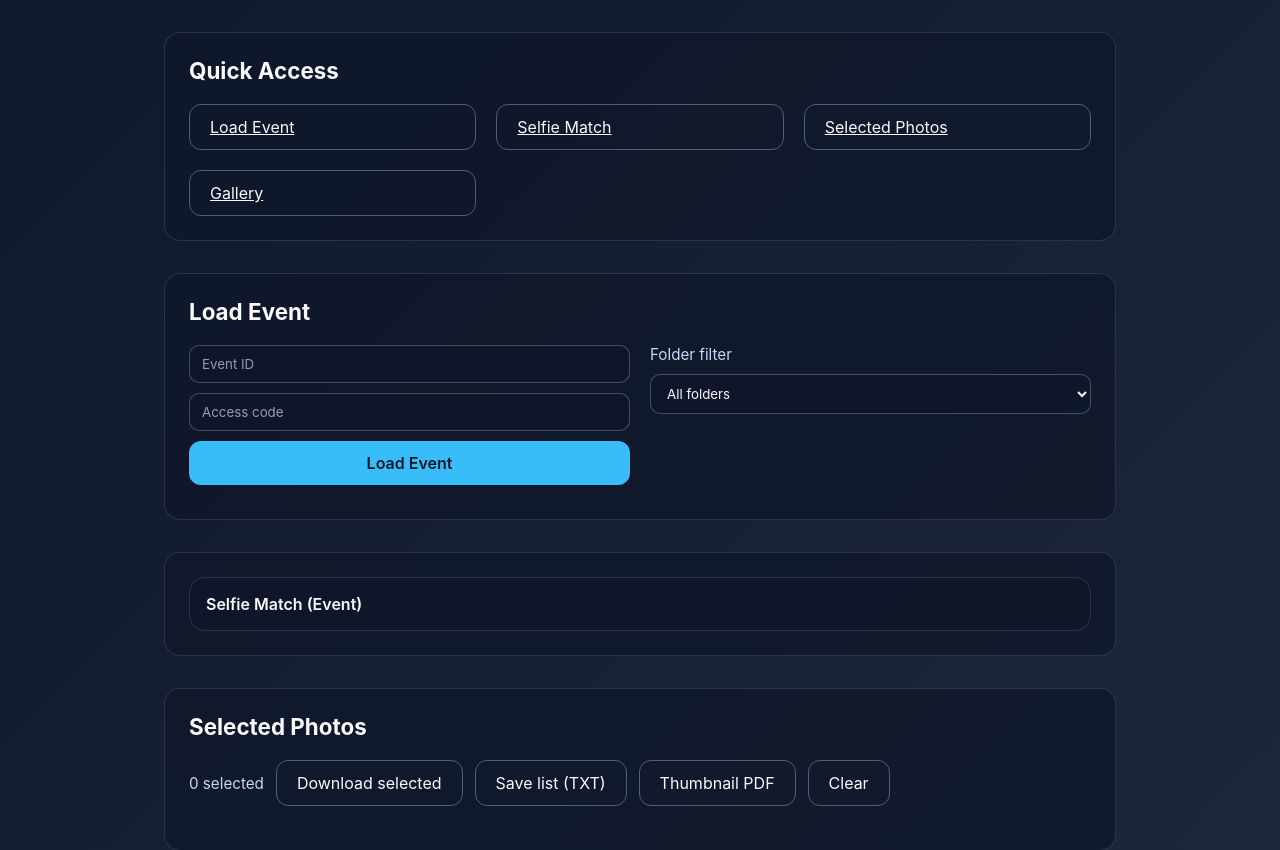
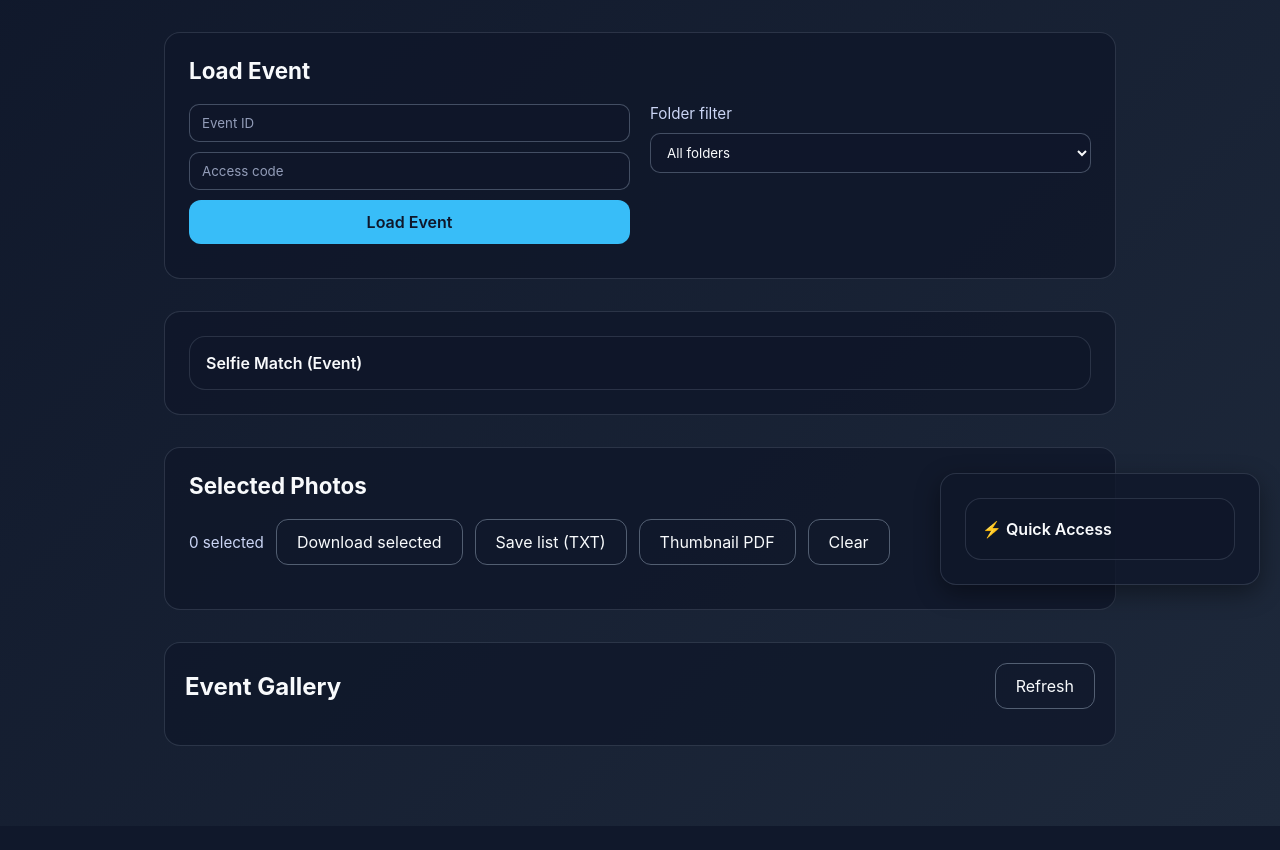
Before and after one commit to filmyshri/apiscan, a Flask app: page /customer in a window 1280 px wide. Shown: the part 195-1045 px from the top of the page. After the commit the page ends 1021 px from the top, so only its background shows below. Run offline with Flask 3, Linux system fonts and the light colour scheme.

Commit message:
Add quick access dropdown in lower section with auto-hide on scroll

```diff
--- a/static/customer.js
+++ b/static/customer.js
@@ -24,6 +24,7 @@ const pdfSelectedButton = document.getElementById("pdf-selected");
 const clearSelectedButton = document.getElementById("clear-selected");
 const selfieSection = document.getElementById("selfie-section");
 const eventSelfieStatus = document.getElementById("event-selfie-status");
+const quickAccessDropdown = document.getElementById("quick-access-dropdown");
 
 let currentEventId = null;
 let currentEventCode = null;
@@ -468,3 +469,24 @@ clearSelectedButton.addEventListener("click", () => {
     el.checked = false;
   });
 });
+
+// Quick Access Dropdown - Hide/Show based on scroll
+window.addEventListener("scroll", () => {
+  if (!quickAccessDropdown) return;
+  const eventGallery = document.getElementById("event-gallery");
+  if (!eventGallery) return;
+
+  const galleryRect = eventGallery.getBoundingClientRect();
+  // Show quick access when the gallery is in view or below viewport
+  if (galleryRect.top < window.innerHeight) {
+    quickAccessDropdown.style.display = "block";
+  } else {
+    quickAccessDropdown.style.display = "none";
+  }
+});
+
+// Initialize visibility on load
+window.addEventListener("load", () => {
+  const event = new Event("scroll");
+  window.dispatchEvent(event);
+});
--- a/static/style.css
+++ b/static/style.css
@@ -343,6 +343,34 @@ body {
   padding: 8px 0 12px;
 }
 
+.quick-access-grid {
+  display: grid;
+  gap: 12px;
+  grid-template-columns: repeat(auto-fit, minmax(140px, 1fr));
+  padding: 12px 0;
+}
+
+#quick-access-dropdown {
+  position: fixed;
+  bottom: 20px;
+  right: 20px;
+  width: 320px;
+  max-width: calc(100% - 40px);
+  z-index: 100;
+  box-shadow: 0 8px 24px rgba(0, 0, 0, 0.4);
+}
+
+#quick-access-dropdown .accordion {
+  padding: 12px 16px;
+}
+
+#quick-access-dropdown .accordion summary {
+  font-size: 1rem;
+  display: flex;
+  align-items: center;
+  gap: 8px;
+}
+
 @media (max-width: 900px) {
   .page {
     padding: 32px 20px 64px;
@@ -367,6 +395,16 @@ body {
   .history-item {
     flex-direction: column;
     align-items: flex-start;
+  }
+
+  #quick-access-dropdown {
+    width: 280px;
+    bottom: 16px;
+    right: 16px;
+  }
+
+  .quick-access-grid {
+    grid-template-columns: repeat(2, 1fr);
   }
 }
 
--- a/templates/customer.html
+++ b/templates/customer.html
@@ -15,16 +15,6 @@
         <h1>Customer Portal</h1>
         <p>Enter the event code to view and match photos.</p>
       </header>
-
-      <section class="card">
-        <h2>Quick Access</h2>
-        <div class="event-grid">
-          <a class="button secondary" href="#load-event">Load Event</a>
-          <a class="button secondary" href="#selfie-section">Selfie Match</a>
-          <a class="button secondary" href="#selected-photos">Selected Photos</a>
-          <a class="button secondary" href="#event-gallery">Gallery</a>
-        </div>
-      </section>
 
       <section class="card" id="load-event">
         <h2>Load Event</h2>
@@ -139,6 +129,20 @@
         </div>
         <div id="event-gallery-grid" class="gallery-grid"></div>
       </section>
+
+      <section class="card" id="quick-access-dropdown">
+        <details class="accordion">
+          <summary>⚡ Quick Access</summary>
+          <div class="accordion-body">
+            <div class="quick-access-grid">
+              <a class="button secondary" href="#load-event">📋 Load Event</a>
+              <a class="button secondary" href="#selfie-section">📷 Selfie Match</a>
+              <a class="button secondary" href="#selected-photos">✓ Selected Photos</a>
+              <a class="button secondary" href="#event-gallery">🖼️ Gallery</a>
+            </div>
+          </div>
+        </details>
+      </section>
     </main>
 
     <script src="/static/customer.js"></script>
```
Also changed, not shown: events/b129806860/cf1aacb0/uploads/aa85dea0357c45a28877a9e322b83ad6.jpg (added), events/b129806860/cf1aacb0/uploads/ad6795d5cfe9485baebb54b685c26ea8.jpg (added), events/b129806860/cf1aacb0/uploads/c81b51377a444200a121a3921270cf82.png (added), events/b129806860/cf1aacb0/uploads/fe58554e3f87454e81caabfcca0372fd.png (added).
